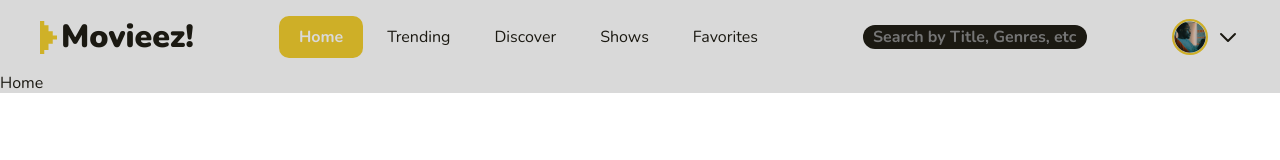
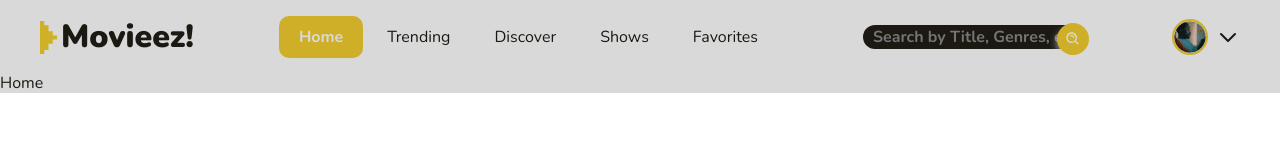
Before and after one commit to memoye/movieez, a React (Vite) app: page / in a window 1280 px wide. Shown: the top 160 px of the page. Built offline with nearby package versions, Linux system fonts and the light colour scheme.

Commit message:
added search button

```diff
--- a/src/components/CustomHeader/customHeader.module.css
+++ b/src/components/CustomHeader/customHeader.module.css
@@ -63,7 +63,8 @@
 }
 
 .search {
-  display: block;
+  display: flex;
+  position: relative;
 }
 
 .search input {
@@ -74,6 +75,20 @@
   border-radius: 20px;
   color: rgb(var(--bg));
   font-weight: 700;
+}
+
+.searchSubmit {
+  display: grid;
+  place-items: center;
+  box-sizing: content-box;
+  position: absolute;
+  top: -2.5px;
+  right: -2px;
+  padding: 0.5rem;
+  background: rgb(var(--theme-primary));
+  border-radius: 50%;
+  color: rgb(var(--bg));
+  box-shadow: -4px 4px 9px -5px rgb(var(--bg));
 }
 
 .downArrow {
@@ -108,10 +123,6 @@
     margin-top: 5px;
   }
 
-  .search {
-    display: block;
-  }
-
   .search input {
     background: rgb(var(--primaryText));
     outline: none;
@@ -142,7 +153,7 @@
     border-radius: 5px;
     position: absolute;
     top: 0;
-    right: 7rem;
+    right: 1rem;
   }
 
   .closeBtn {
@@ -166,7 +177,11 @@
 }
 
 @media screen and (max-width: 500px) {
-  .CustomHeader {
-    flex-wrap: wrap;
+  .search {
+    display: none;
+  }
+
+  .mobileMenu {
+    right: 1rem;
   }
 }
--- a/src/components/CustomHeader/index.jsx
+++ b/src/components/CustomHeader/index.jsx
@@ -1,6 +1,7 @@
 import styles from './customHeader.module.css';
 import { logo, menuDots, pic } from '../../assets'
 import { HiOutlineChevronDown } from 'react-icons/hi';
+import { BiSearchAlt } from 'react-icons/bi';
 import { RiCloseFill } from 'react-icons/ri'
 import { TiThMenu } from 'react-icons/ti'
 import { useEffect, useState } from 'react';
@@ -29,6 +30,9 @@ const CustomHeader = () => {
 
             <div className={ `${styles.search}` }>
                 <input type="text" placeholder='Search by Title, Genres, etc.' />
+                <submit className={ styles.searchSubmit }>
+                    <BiSearchAlt />
+                </submit>
             </div>
 
             <div className={ `${hamburgerOpen ? styles.mobileMenu : styles.hide}` }>
```
